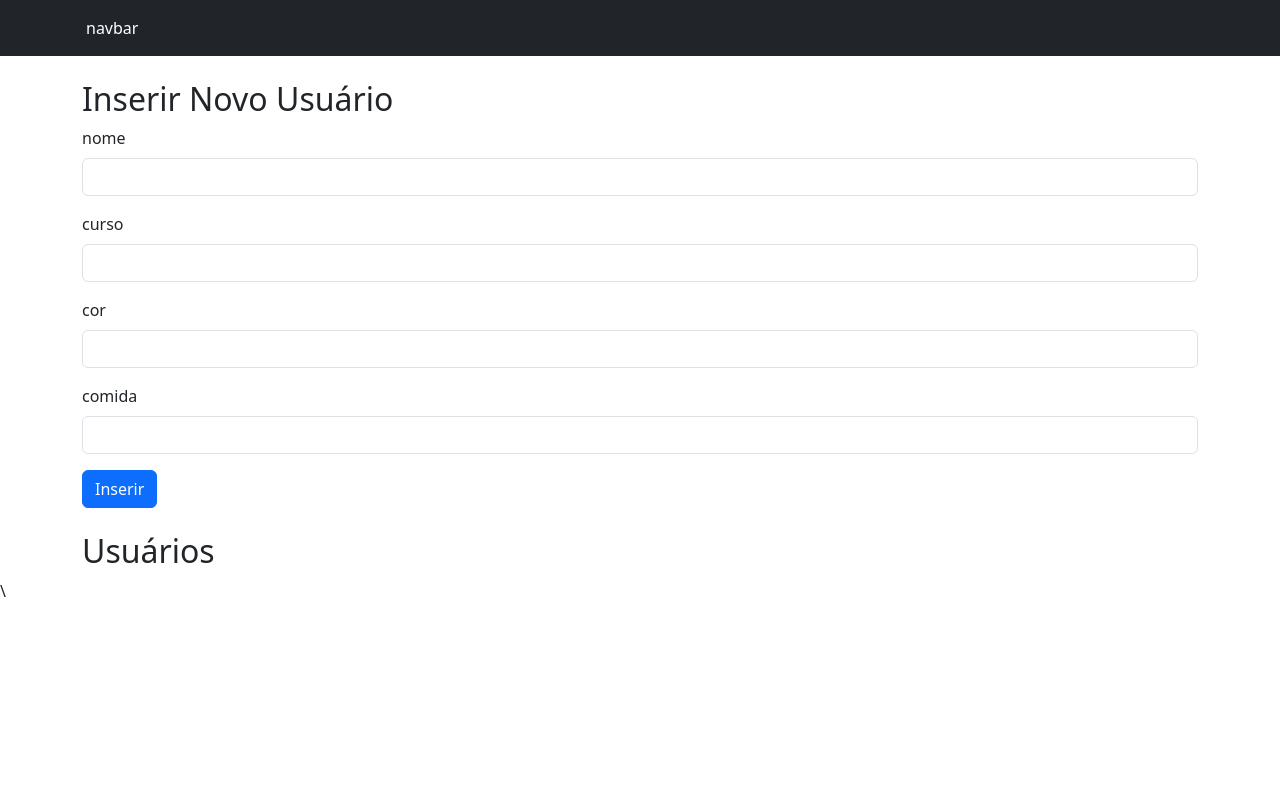
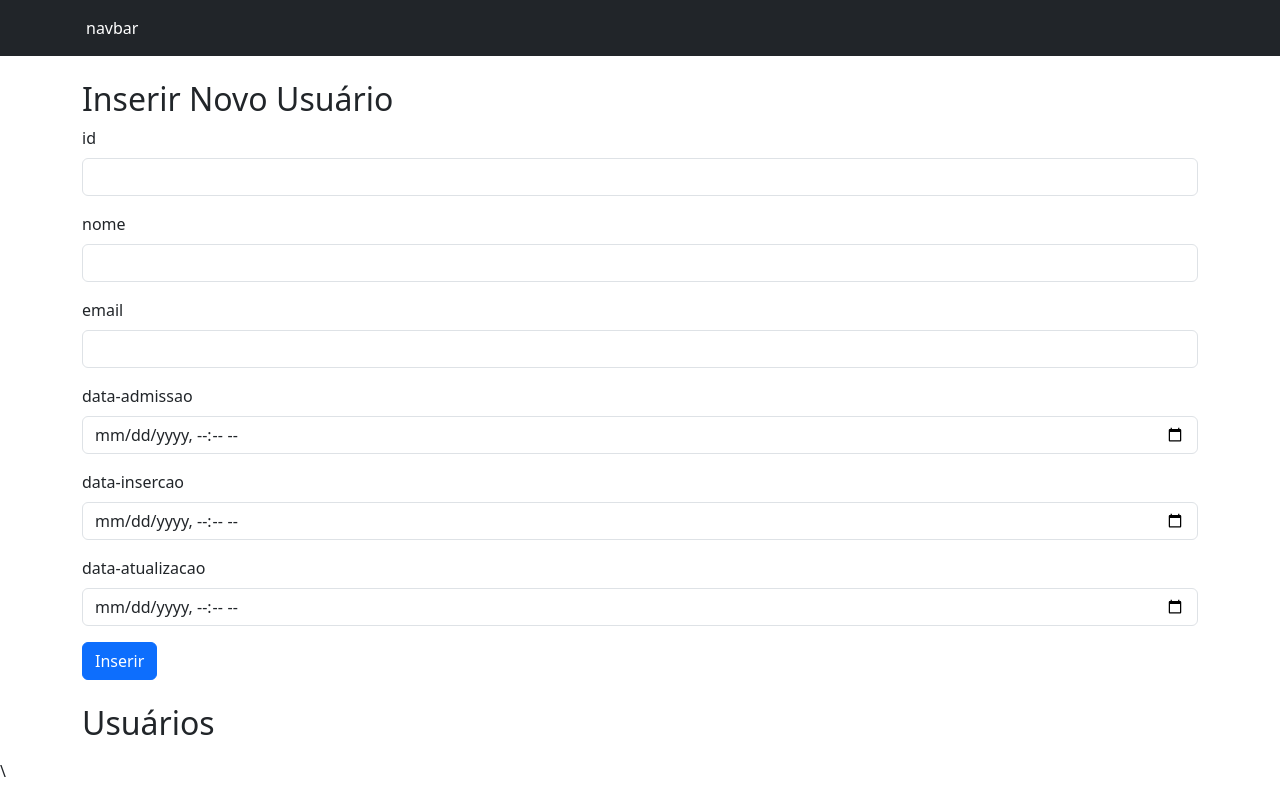
Before and after one commit to thooombs/umentor, a PHP site: page / in a window 1280 px wide. Run offline with PHP 8.4, Linux system fonts and the light colour scheme; data that the repository does not hold is empty; some libraries are stand-ins or nearby versions.

Commit message:
fix inputs and types

```diff
--- a/db_config.php
+++ b/db_config.php
@@ -1,10 +1,14 @@
+
 <?php
 // db_config.php
+ini_set('display_errors', 1);
+ini_set('display_startup_errors', 1);
+error_reporting(E_ALL);
 
-$servername = "localhost";
-$username = "root";
-$password = "";
-$dbname = "users_db";
+$servername = "mysql25-farm10.kinghost.net";
+$username = "sagapc";
+$password = "naru333"; // Using getenv function
+$dbname = "sagapc";
 
 $conn = new mysqli($servername, $username, $password, $dbname);
 
@@ -12,4 +16,7 @@ if ($conn->connect_error) {
     die("Connection failed: " . $conn->connect_error);
 }
 
+
+
+
 ?>
--- a/index.php
+++ b/index.php
@@ -1,3 +1,6 @@
+
+
+
 <!doctype html>
 <html lang="pt-br">
 
@@ -28,25 +31,36 @@
     <form action="insert_user.php" id="myForm" method="post">
 
       <div class="mb-3">
+        <label for="user_id_" class="form-label">id</label>
+        <input type="text" class="form-control" name="user_id_">
+
+      </div>
+      <div class="mb-3">
         <label for="nome" class="form-label">nome</label>
         <input type="text" class="form-control" name="nome">
 
       </div>
       <div class="mb-3">
-        <label for="curso" class="form-label">curso</label>
-        <input type="text" class="form-control" name="curso">
+        <label for="email" class="form-label">email</label>
+        <input type="text" class="form-control" name="email">
 
       </div>
       <div class="mb-3">
-        <label for="cor" class="form-label">cor</label>
-        <input type="text" class="form-control" name="cor">
+        <label for="data_admissao" class="form-label">data-admissao</label>
+        <input type="datetime-local" class="form-control" name="data_admissao">
 
       </div>
       <div class="mb-3">
-        <label for="comida" class="form-label">comida</label>
-        <input type="text" class="form-control" name="comida">
+        <label for="data_insercao" class="form-label">data-insercao</label>
+        <input type="datetime-local" class="form-control" name="data_insercao">
 
       </div>
+      <div class="mb-3">
+        <label for="data_atualizacao" class="form-label">data-atualizacao</label>
+        <input type="datetime-local" class="form-control" name="data_atualizacao">
+
+      </div>
+
 
       <button type="submit" id="submitButton" onclick="" value="Insert User" class="btn btn-primary">Inserir</button>
 
@@ -55,7 +69,7 @@
 
     <h2 class="mt-4">Usuários</h2>
 
-    <div id="result"></div>
+    <ul id="result"></ul>
 
   </div>
   </div>
@@ -83,7 +97,10 @@
           // Iterate over the users and create list items
           data.users.forEach(user => {
             const listItem = document.createElement('li');
-            listItem.textContent = `Nome: ${user.nome}, Curso: ${user.curso}, Cor: ${user.cor}, Comida: ${user.comida}`;
+            listItem.textContent = `Id: ${user.user_id_}, Nome: ${user.nome}, Email: ${user.email}, data_admissao: ${user.data_admissao}, data_insercao : ${user.data_insercao}, data_atualizacao  : ${user.data_atualizacao}`;
+
+
+
             userList.appendChild(listItem);
           });
         })
--- a/myscript.js
+++ b/myscript.js
@@ -12,13 +12,15 @@ $(document).ready(function () {
     const formData = myForm.serialize();
 
     // Get input values
+    var user_id_ = $('input[name="user_id_"]').val();
     var nome = $('input[name="nome"]').val();
-    var curso = $('input[name="curso"]').val();
-    var cor = $('input[name="cor"]').val();
-    var comida = $('input[name="comida"]').val();
+    var email = $('input[name="email"]').val();
+    var data_admissao = $('input[name="data_admissao"]').val();
+    var data_insercao = $('input[name="data_insercao"]').val();
+    var data_atualizacao = $('input[name="data_atualizacao"]').val();
 
     // Check if any input is blank
-    if (!nome || !curso || !cor || !comida) {
+    if (!user_id_ || !nome || !email || !data_admissao || !data_insercao || !data_atualizacao)  {
       // Use SweetAlert for a better user experience
       Swal.fire({
         title: "Erro",
```
Also changed, not shown: insert_user.php (+8 -7 lines), 1 other file.
